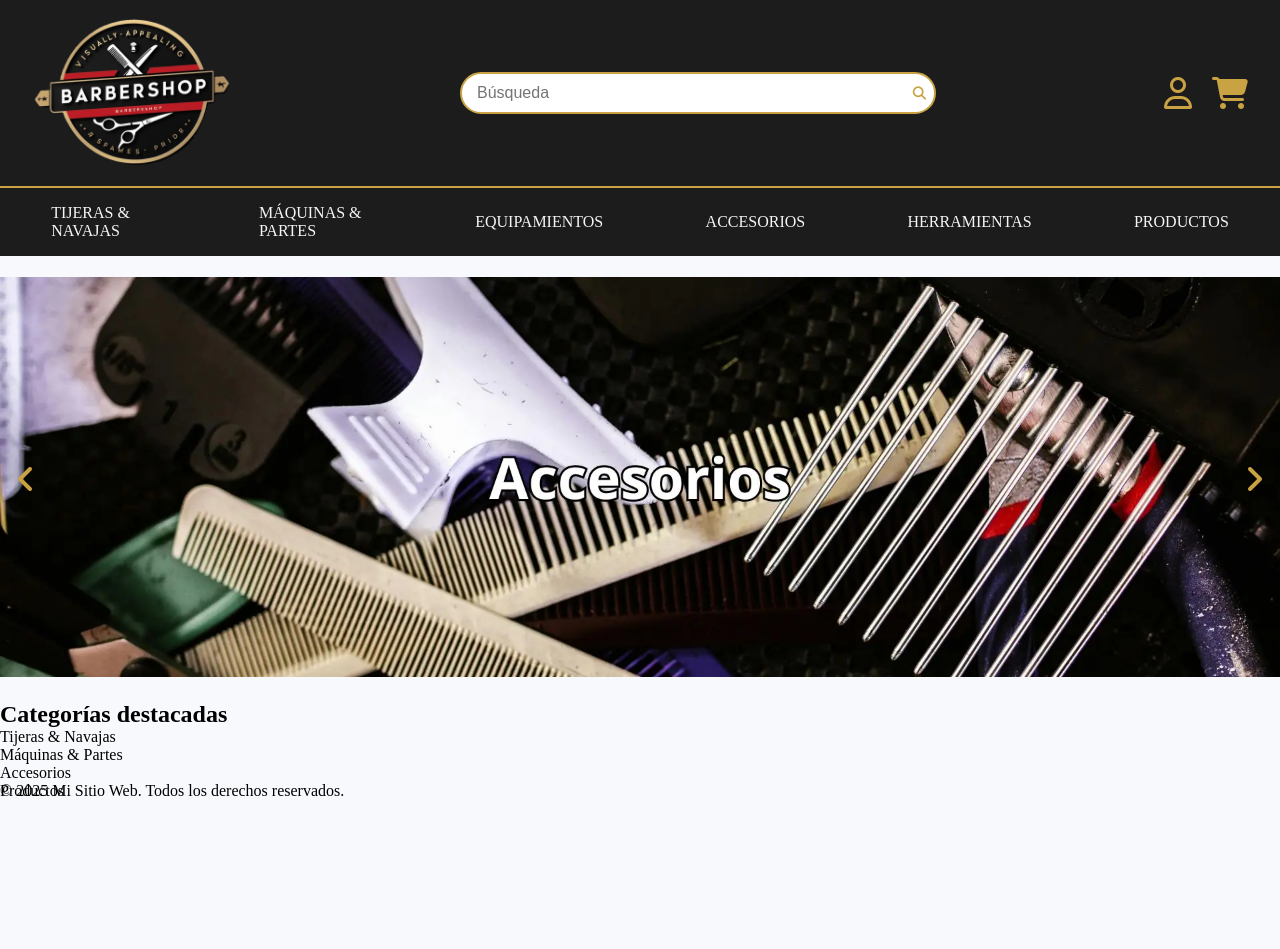
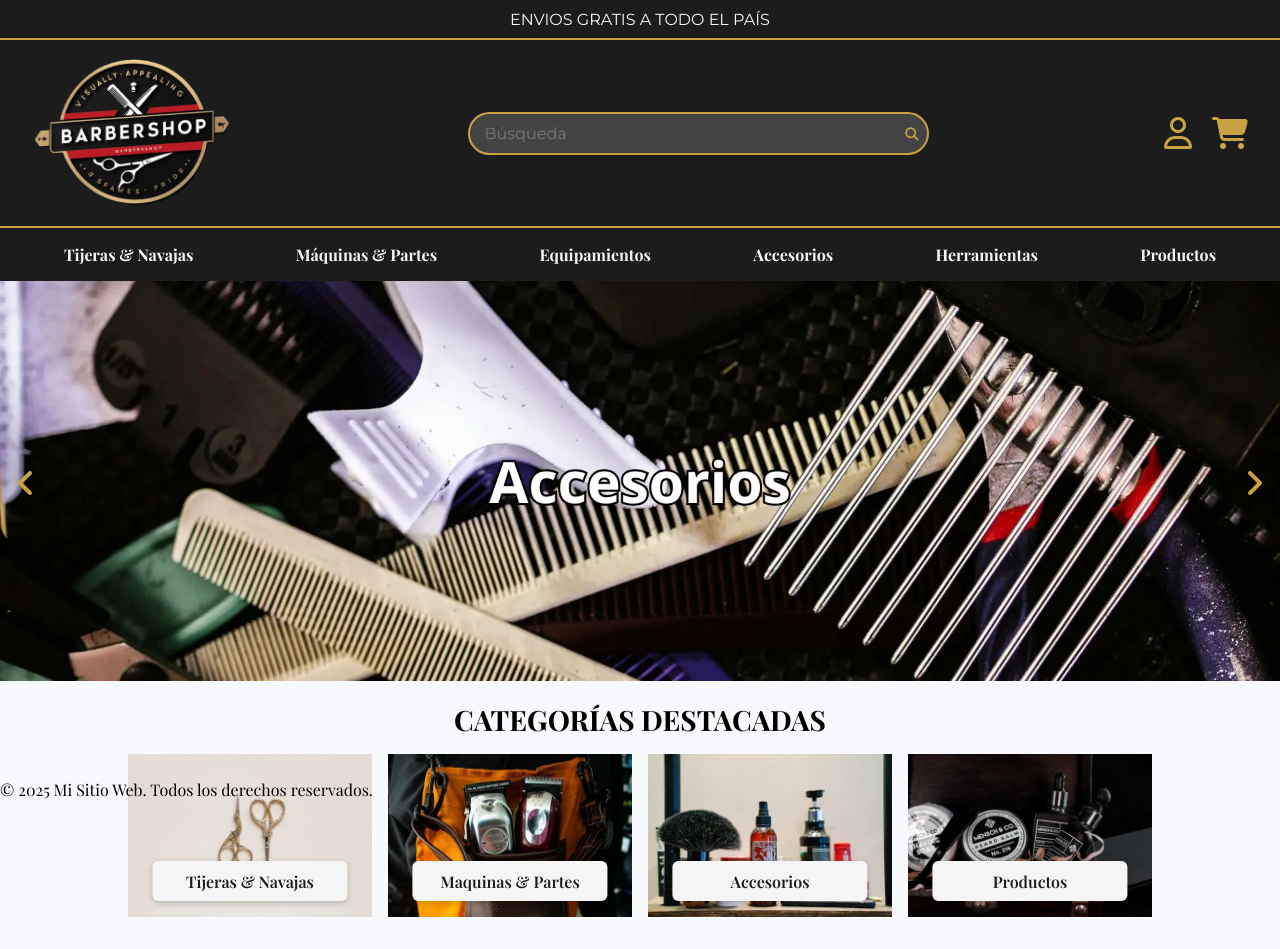
Before and after one commit to DamianLarrascq/proyecto-frontend-js, a plain HTML site: page index.html in a window 1280 px wide. Before the commit the page ends 800 px from the top, so only its background shows below. Drawn offline with nearby package versions, Linux system fonts and the light colour scheme; a web font is replaced by a local one.

Commit message:
Se agregaron y estilizaron categorias destacadas

```diff
--- a/css/stylesheet.css
+++ b/css/stylesheet.css
@@ -12,6 +12,7 @@
     box-sizing: border-box;
     margin: 0;
     padding: 0;
+    font-family: 'Playfair Display', serif;
 }
 
 body {
@@ -24,6 +25,26 @@ body {
 }
 
 /*Estilos header*/
+
+.top-header {
+    width: 100%;
+    background-color: var(--fondo-principal);
+    border-bottom: 2px solid var(--destacados);
+    display: flex;
+}
+
+.top-header-text {
+    display: flex;
+    margin: 0 auto;
+    text-transform: uppercase;
+    align-items: center;
+    padding: 0.6rem 1rem;
+    color: var(--texto);
+}
+
+.top-header-text p {
+    font-family: Montserrat, serif;
+}
 
 #mainheader {
     background-color: var(--fondo-principal);
@@ -60,7 +81,10 @@ body {
     border-radius: 30px;
     outline: none;
     border: solid 2px var(--destacados);
+    background-color: var(--secundarios);
     font-size: 16px;
+    color: var(--texto);
+    font-family: Montserrat, sans-serif;
 }
 
 .search-button {
@@ -102,7 +126,8 @@ body {
 .nav-link {
     color: var(--texto);
     text-decoration: none;
-    text-transform: uppercase;
+    text-transform: capitalize;
+    font-weight: bold;
 }
 
 /*Estilos dropdown*/
@@ -120,7 +145,8 @@ body {
 .drop-link {
     display: block;
     text-decoration: none;
-    text-transform: uppercase;
+    text-transform: capitalize;
+    font-family: Montserrat, sans-serif;
     background-color: var(--fondo-principal);
     padding: 1rem;
     color: var(--texto);
@@ -139,7 +165,6 @@ body {
 .slideshow-container {
     max-width: 1920px;
     position: relative;
-    margin: auto;
     overflow: hidden;
     z-index: 1;
 }
@@ -181,9 +206,74 @@ body {
     pointer-events: none;
 }
 
+/*Estilos categorias destacadas*/
+
+#row {
+    display: grid;
+    grid-template-rows: repeat(auto-fill, 1fr);
+    grid-template-columns: repeat(4, 1fr);
+    width: 80%;
+    margin: 0 auto;
+    column-gap: 1rem;
+}
+
+#header-cat {
+    grid-row: 1;
+    grid-column: span 4;
+    align-items: center;
+    margin: 1rem auto;
+    font-size: 28px;
+    text-transform: uppercase;
+}
+
+.column {
+    padding-bottom: 2rem;
+}
+
+.card {
+    position: relative;
+    text-align: center;
+    overflow: hidden;
+    transition: transform 0.3s ease;
+}
+
+.card:hover {
+    transform: scale(1.08);
+}
+
+.img-categorias {
+    display: block;
+    width: 100%;
+    object-fit: cover;
+}
+
+.card-button {
+    position: absolute;
+    bottom: 1rem;
+    left: 50%;
+    transform: translateX(-50%);
+    background-color: var(--texto);
+    color: #1c1c1c;
+    font-family: "Playfair Display", serif;
+    font-weight: 600;
+    padding: 0.6rem 1.2rem;
+    width: 80%;
+    border: none;
+    border-radius: 6px;
+    cursor: pointer;
+    box-shadow: 0 2px 6px rgba(0, 0, 0, 0.2);
+    transition: background-color 0.3s ease;
+    font-size: 16px;
+}
+
+.card-button:hover {
+    background-color: var(--destacados);
+}
+
 /*Estilos footer*/
 
 footer{
     position: fixed;
     bottom: 0;
+    width: 100%;
 }
--- a/index.html
+++ b/index.html
@@ -5,8 +5,18 @@
     <title>Barbershop</title>
     <link rel="stylesheet" href="./css/stylesheet.css">
     <script src="https://kit.fontawesome.com/276d8ed360.js" crossorigin="anonymous"></script>
+    <link rel="preconnect" href="https://fonts.googleapis.com">
+    <link rel="preconnect" href="https://fonts.gstatic.com" crossorigin>
+    <link href="https://fonts.googleapis.com/css2?family=Montserrat:ital,wght@0,100..900;1,100..900&family=Playfair+Display:ital,wght@0,400..900;1,400..900&family=Playfair:ital,opsz,wght@0,5..1200,300..900;1,5..1200,300..900&display=swap" rel="stylesheet">
+
 </head>
 <body>
+
+<div class="top-header">
+    <div class="top-header-text">
+        <p>Envios gratis a todo el país</p>
+    </div>
+</div>
 
 <header id="mainheader">
     <div id="areas">
@@ -139,33 +149,35 @@
 
 <div id="row">
     <h2 id="header-cat">Categorías destacadas</h2>
+
     <div class="column">
         <div class="card">
-            <a href=""><i class=""></i></a>
-            <div class="card-title">Tijeras & Navajas</div>
+            <img src="./img/cat-destacadas/tijeras.webp" class="img-categorias">
+            <button type="button" class="card-button">Tijeras & Navajas</button>
         </div>
     </div>
 
     <div class="column">
         <div class="card">
-            <a href=""><i class=""></i></a>
-            <div class="card-title">Máquinas & Partes</div>
+            <img src="./img/cat-destacadas/maquinas.webp" class="img-categorias">
+            <button type="button" class="card-button">Maquinas & Partes</button>
         </div>
     </div>
 
     <div class="column">
         <div class="card">
-            <a href=""><i class=""></i></a>
-            <div class="card-title">Accesorios</div>
+            <img src="./img/cat-destacadas/spray.webp" class="img-categorias">
+            <button type="button" class="card-button">Accesorios</button>
         </div>
     </div>
 
     <div class="column">
         <div class="card">
-            <a href=""><i class=""></i></a>
-            <div class="card-title">Productos</div>
+            <img src="./img/cat-destacadas/productos.webp" class="img-categorias">
+            <button type="button" class="card-button">Productos</button>
         </div>
     </div>
+
 </div>
 
 <footer>
```
Also changed, not shown: img/cat-destacadas/maquinas.webp (added), img/cat-destacadas/productos.webp (added), img/cat-destacadas/spray.webp (added), img/cat-destacadas/tijeras.webp (added).
